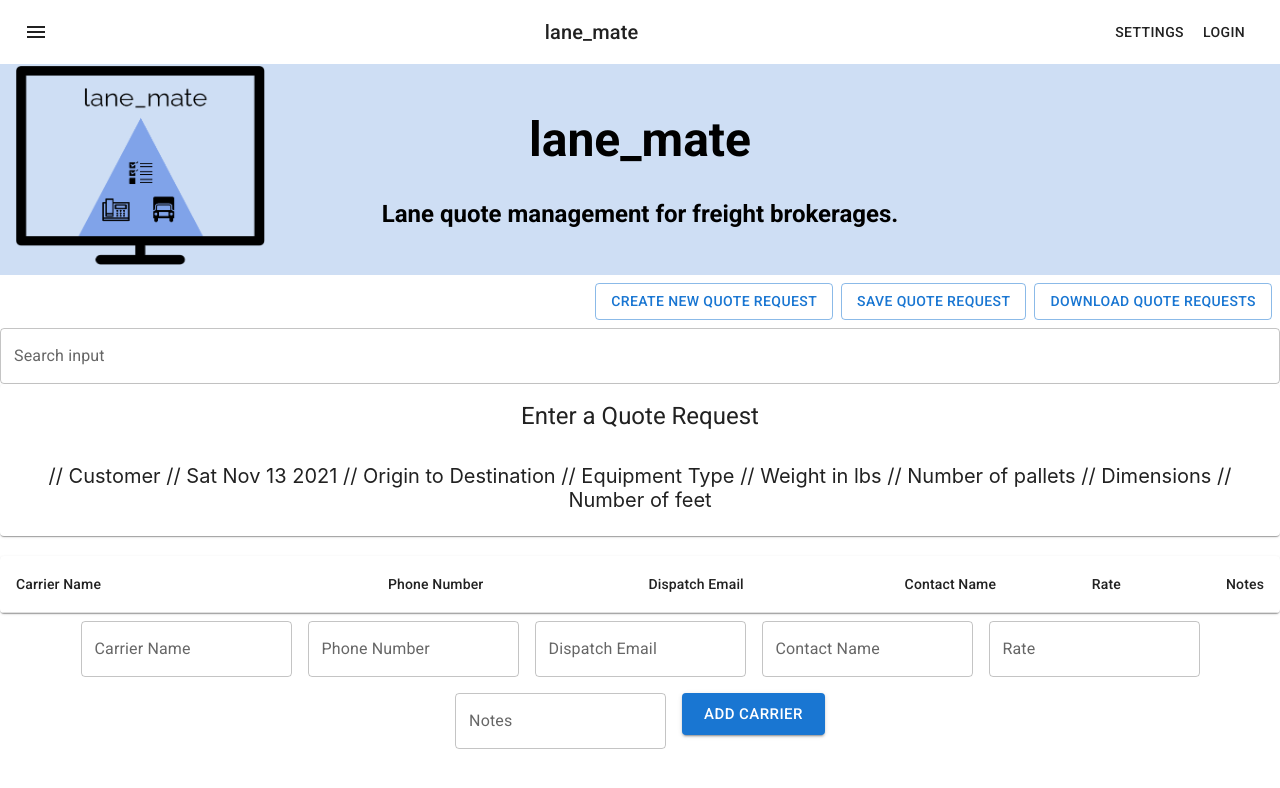
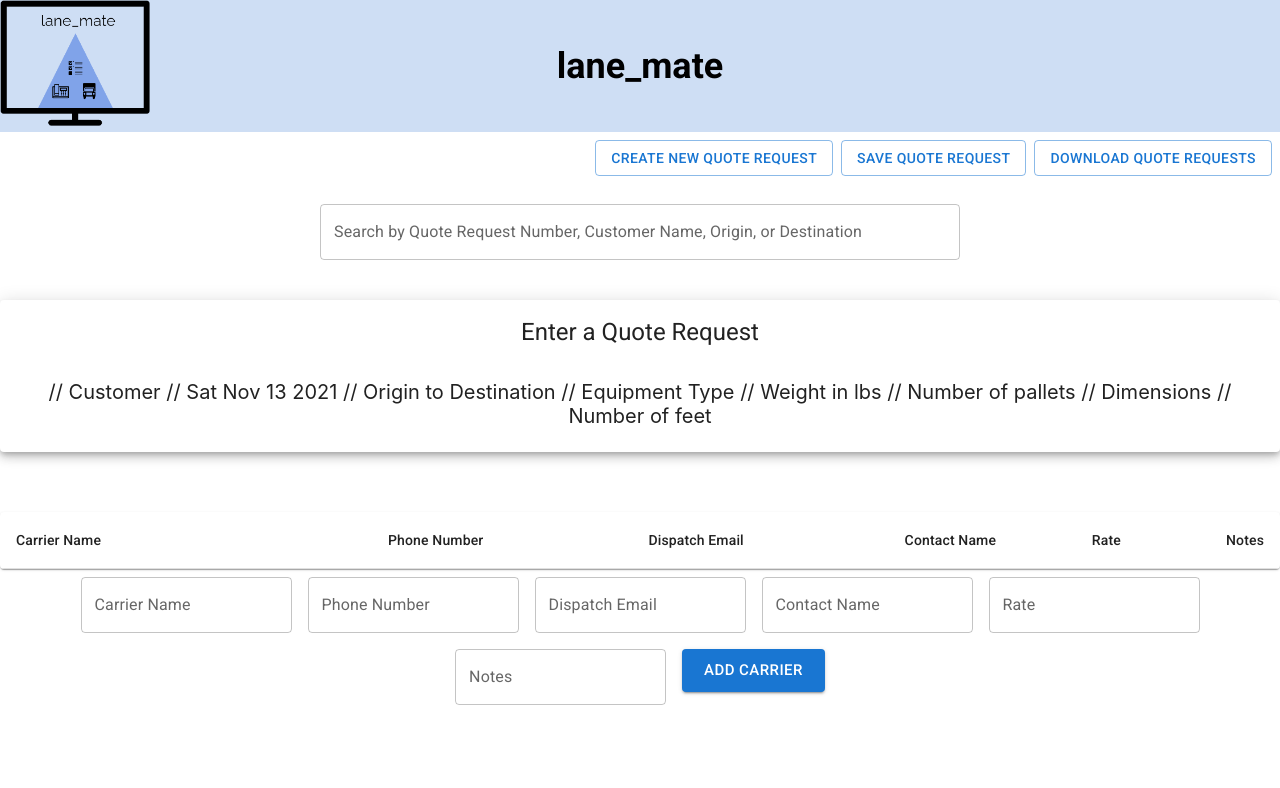
Before and after one commit to LenLeonard/lane_mate, a React (Create React App) app in the folder lane_mate_frontend/: page / in a window 1280 px wide. Shown: the top 788 px of the page. Built offline with nearby package versions, Linux system fonts and the light colour scheme.

Commit message:
did some styling

```diff
--- a/lane_mate_frontend/src/App.css
+++ b/lane_mate_frontend/src/App.css
@@ -13,26 +13,6 @@
   color: white;
 }
 
-.logo {
-  height: 200px;
-  width: 250px;
-}
-.header {
-  text-align: center;
-  padding: 15px 0;
-  background-color: #cedef4;
-  font-weight: bold;
-  color: #000000;
-  position: rela1tive;
-  font-size: 1.5em;
-  font-family: "Roboto", sans-serif;
-}
-.header img {
-  position: absolute;
-  left: 15px;
-  top: 65px;
-}
-
 .laneCardText {
   font-size: 20px;
 }
--- a/lane_mate_frontend/src/App.js
+++ b/lane_mate_frontend/src/App.js
@@ -9,7 +9,6 @@ import Dashboard from "./Dashboard";
 function App() {
   return (
     <div className="App">
-      <TopBar />
       <Header />
       <Dashboard />
     </div>
--- a/lane_mate_frontend/src/CarrierTable.js
+++ b/lane_mate_frontend/src/CarrierTable.js
@@ -55,9 +55,7 @@ export default function CarrierTable({
                   key={row.carrierName}
                   sx={{ "&:last-child td, &:last-child th": { border: 0 } }}
                 >
-                  <TableCell component="th" scope="row">
-                    {row.carrierName}
-                  </TableCell>
+                  <TableCell align="left">{row.carrierName}</TableCell>
                   <TableCell align="right">{row.phoneNumber}</TableCell>
                   <TableCell align="right">{row.dispatchEmail}</TableCell>
                   <TableCell align="right">{row.contactName}</TableCell>
--- a/lane_mate_frontend/src/Dashboard.js
+++ b/lane_mate_frontend/src/Dashboard.js
@@ -487,18 +487,24 @@ export default function Dashboard() {
           </DialogActions>
         </Dialog>
       </div>
+      <br />
 
       <SearchBar
         updateDashboard={updateDashBoard}
         dashBoardObjectArray={dashBoardObjectArray}
         formattedQuoteRequestArray={formattedQuoteRequestArray}
       />
-      <QuoteCard
-        {...quoteObject}
-        handleQuoteRequestOpen={handleQuoteRequestOpen}
-      />
       <br />
-
+      <br />
+      <div style={{ display: "flex", justifyContent: "center" }}>
+        <QuoteCard
+          {...quoteObject}
+          handleQuoteRequestOpen={handleQuoteRequestOpen}
+        />
+      </div>
+      <br />
+      <br />
+      <br />
       <CarrierTable
         tableData={tableData}
         setTableData={setTableData}
--- /dev/null
+++ b/lane_mate_frontend/src/Header.css
@@ -0,0 +1,19 @@
+.header {
+  text-align: center;
+  padding: 15px 0;
+  background-color: #cedef4;
+  font-weight: bold;
+  color: #000000;
+  position: rela1tive;
+  font-size: 1.5em;
+  font-family: "Roboto", sans-serif;
+}
+
+.logo {
+  float: left;
+  width: 150px;
+  height: auto;
+  top: 0;
+  left: 0;
+  position: absolute;
+}
--- a/lane_mate_frontend/src/Header.js
+++ b/lane_mate_frontend/src/Header.js
@@ -1,17 +1,14 @@
 import React from "react";
 import lanematelogo from "./assets/lanematelogo.png";
+import "./Header.css";
 
 export default function Header() {
   return (
     <header className="header">
-      <span>
-        <img src={lanematelogo} alt="Lane Mate Logo" className="logo" />
-      </span>
-
-      <span className="header-text">
-        <h1> lane_mate</h1>
-        <h4> Lane quote management for freight brokerages.</h4>
-      </span>
+      <div className="header-logo">
+        <img src={lanematelogo} alt="lanemate logo" className="logo" />
+        <h2>lane_mate</h2>
+      </div>
     </header>
   );
 }
--- a/lane_mate_frontend/src/QuoteCard.js
+++ b/lane_mate_frontend/src/QuoteCard.js
@@ -17,7 +17,7 @@ export default function QuoteCard({
   weight,
 }) {
   return (
-    <Card>
+    <Card elevation={6}>
       {quoteNumber === "" ? (
         <CardHeader
           title={"Enter a Quote Request "}
--- a/lane_mate_frontend/src/SearchBar.js
+++ b/lane_mate_frontend/src/SearchBar.js
@@ -17,6 +17,7 @@ export default function SearchBar({
 }) {
   return (
     <Autocomplete
+      sx={{ width: "50%", margin: "auto" }}
       freeSolo
       id="searchBar"
       disableClearable
@@ -27,7 +28,7 @@ export default function SearchBar({
       renderInput={(params) => (
         <TextField
           {...params}
-          label="Search input"
+          label="Search by Quote Request Number, Customer Name, Origin, or Destination"
           InputProps={{
             ...params.InputProps,
             type: "search",
```
